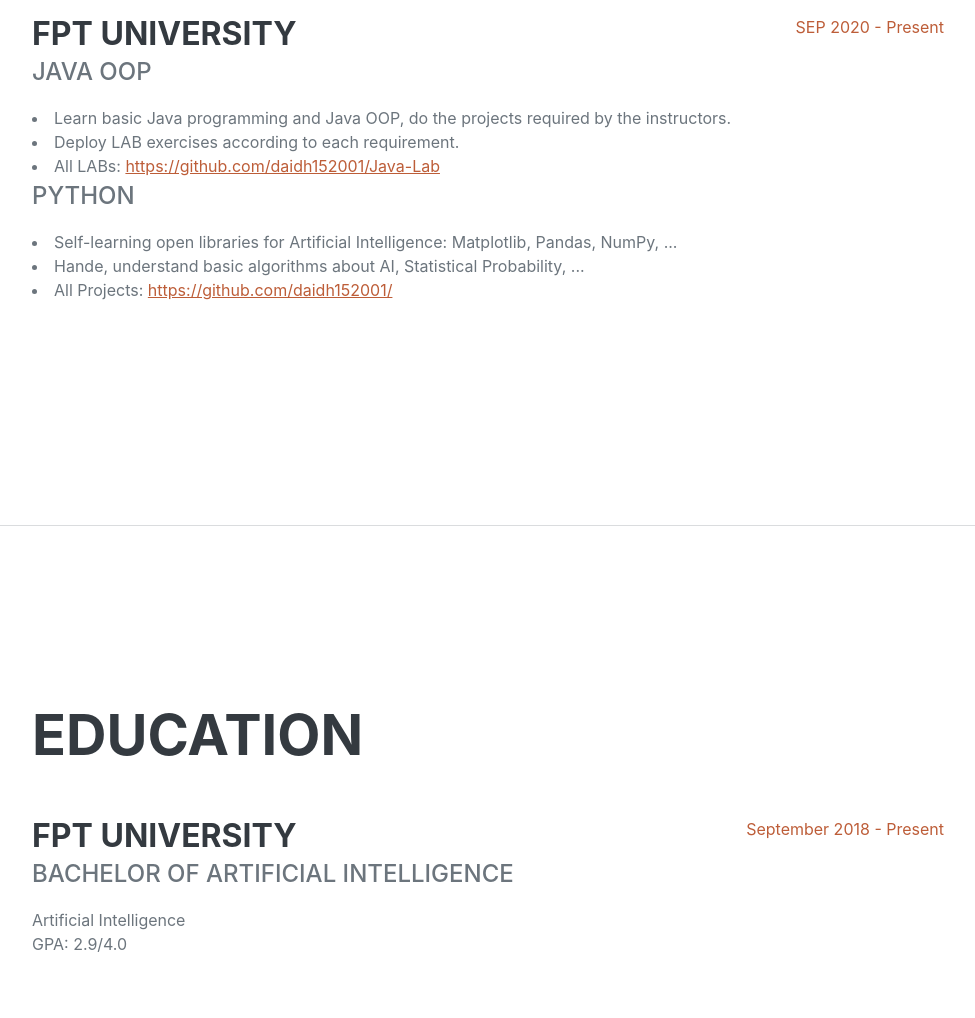
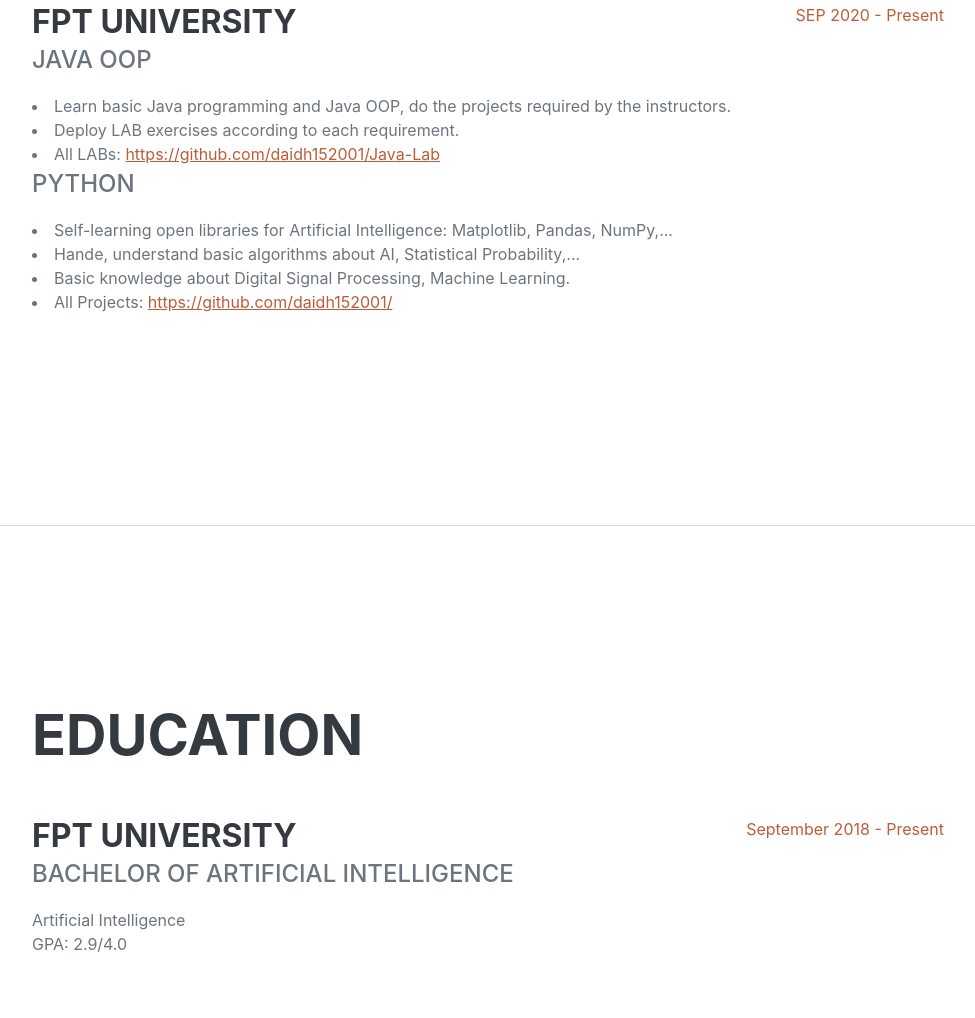
Before and after one commit to daidh152001/daidh152001.github.io, a plain HTML site: page index.html in a window 1280 px wide. Shown: the part 1076-2094 px from the top of the page, without its empty margins (288-1263 px from the left). Drawn offline with Linux system fonts and the light colour scheme; a web font is replaced by a local one.

Commit message:
Update index.html

```diff
--- a/index.html
+++ b/index.html
@@ -78,8 +78,9 @@
                             </li>
 
                             <div class="subheading mb-3">Python </div>
-                            <li>Self-learning open libraries for Artificial Intelligence: Matplotlib, Pandas, NumPy, ...</li>
-                            <li>Hande, understand basic algorithms about AI, Statistical Probability, ...</li>
+                            <li>Self-learning open libraries for Artificial Intelligence: Matplotlib, Pandas, NumPy,...</li>
+                            <li>Hande, understand basic algorithms about AI, Statistical Probability,...</li>
+                            <li>Basic knowledge about Digital Signal Processing, Machine Learning.
                             <li>
                                 All Projects: <a href="https://github.com/daidh152001/">https://github.com/daidh152001/</a>
                             </li>
```
